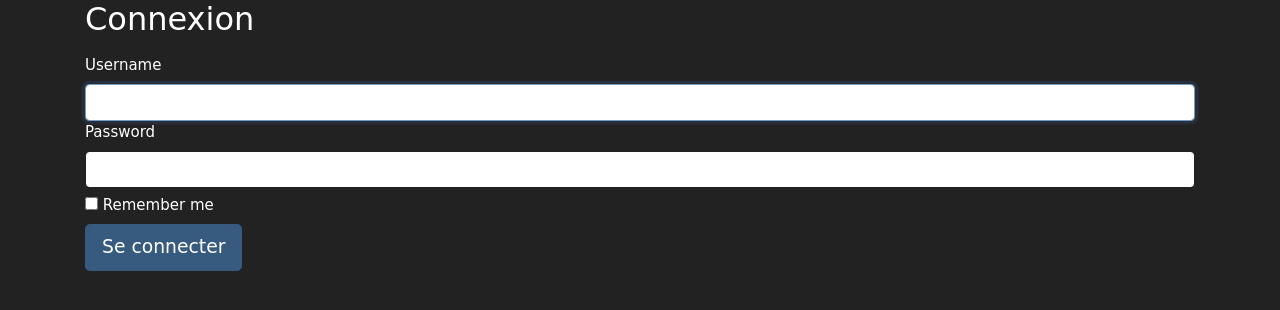
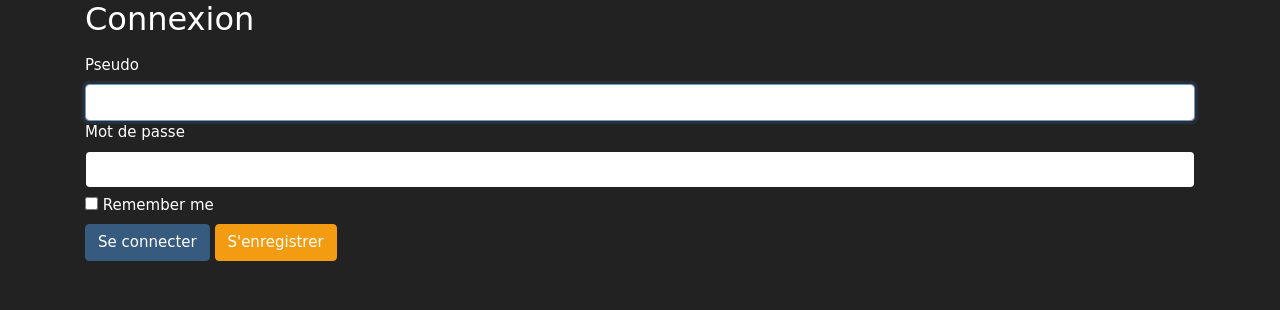
Before and after one commit to xReapex/Portfolio, a Symfony app: template templates/security/login.html.twig in a window 1280 px wide. Shown: the part 71-381 px from the top of the page. Run offline with Twig, Linux system fonts and the light colour scheme; the template is opened without the code that fills it, so the values that code supplies are empty; some libraries are stand-ins or nearby versions; some web fonts are replaced.

Commit message:
Add login + perms

```diff
--- a/templates/security/login.html.twig
+++ b/templates/security/login.html.twig
@@ -15,10 +15,10 @@
                     </div>
                 {% endif %}
 
-                <h1 class="h3 mb-3 font-weight-normal">Connexion</h1>
-                <label for="inputUsername">Username</label>
+                <h3 class="mb-3">Connexion</h3>
+                <label for="inputUsername">Pseudo</label>
                 <input type="text" value="{{ last_username }}" name="username" id="inputUsername" class="form-control" required autofocus>
-                <label for="inputPassword">Password</label>
+                <label for="inputPassword">Mot de passe</label>
                 <input type="password" name="password" id="inputPassword" class="form-control" required>
 
                 <input type="hidden" name="_csrf_token"
@@ -31,9 +31,12 @@
                     </label>
                 </div>
 
-                <button class="btn btn-lg btn-primary" type="submit">
+                <button class="btn btn-primary" type="submit">
                     Se connecter
                 </button>
+                <a type="button" class="btn btn-warning" href="{{ path('app.register') }}">
+                    S'enregistrer
+                </a>
             </form>
         </div>
 {% endblock %}
```
Also changed, not shown: 1 other file.
